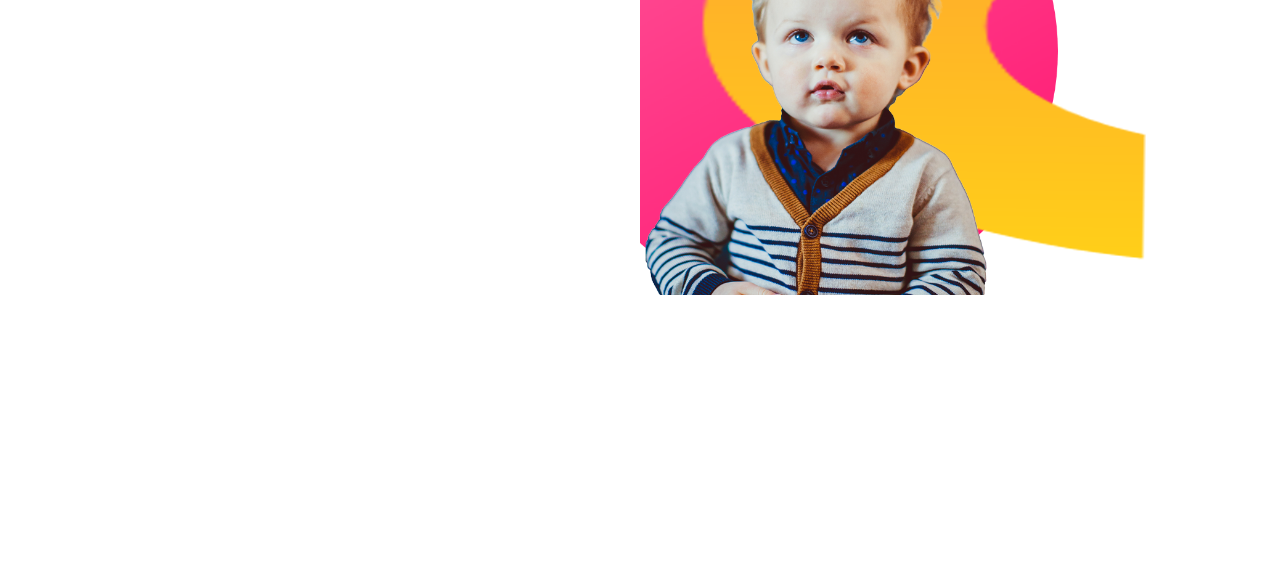
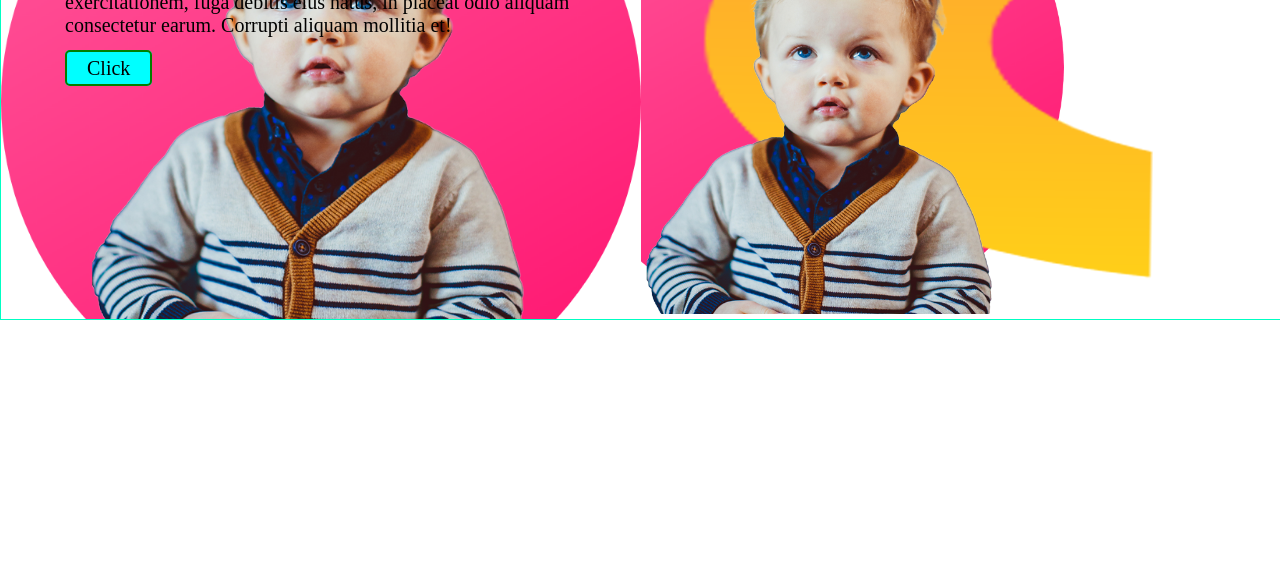
Before and after one commit to ALfaridi702/new-website-deagin, a plain HTML site: page index.html in a window 1280 px wide. Shown: the part 219-800 px from the top of the page. Drawn offline with Linux system fonts and the light colour scheme; a web font is replaced by a local one.

Commit message:
web seit all line

```diff
--- a/index.html
+++ b/index.html
@@ -13,7 +13,7 @@
 </head>
 
 <body>
-    <section>
+    <section class="boss">
         <div class="width-half">
             <h1>welcome to</h1>
             <h1>MY <span class="hight">Digital</span> mordan website </h1>
--- a/style.css
+++ b/style.css
@@ -1,3 +1,8 @@
+body {
+    margin: 0;
+    font-size: 20px;
+}
+
 h1 {
 
     font-family: "Agbalumo";
@@ -25,3 +30,13 @@ botton {
 .width-half img {
     width: 100%;
 }
+
+.boss {
+    background-image: url("./photo/babyboss2.png");
+    background-repeat: no-repeat;
+    float: left;
+    border: 1px solid rgb(0, 255, 195);
+    width: 100%;
+    background-size: 50%;
+    padding-top: 20px;
+}
```
Also changed, not shown: photo/babyboss2.png (added).
